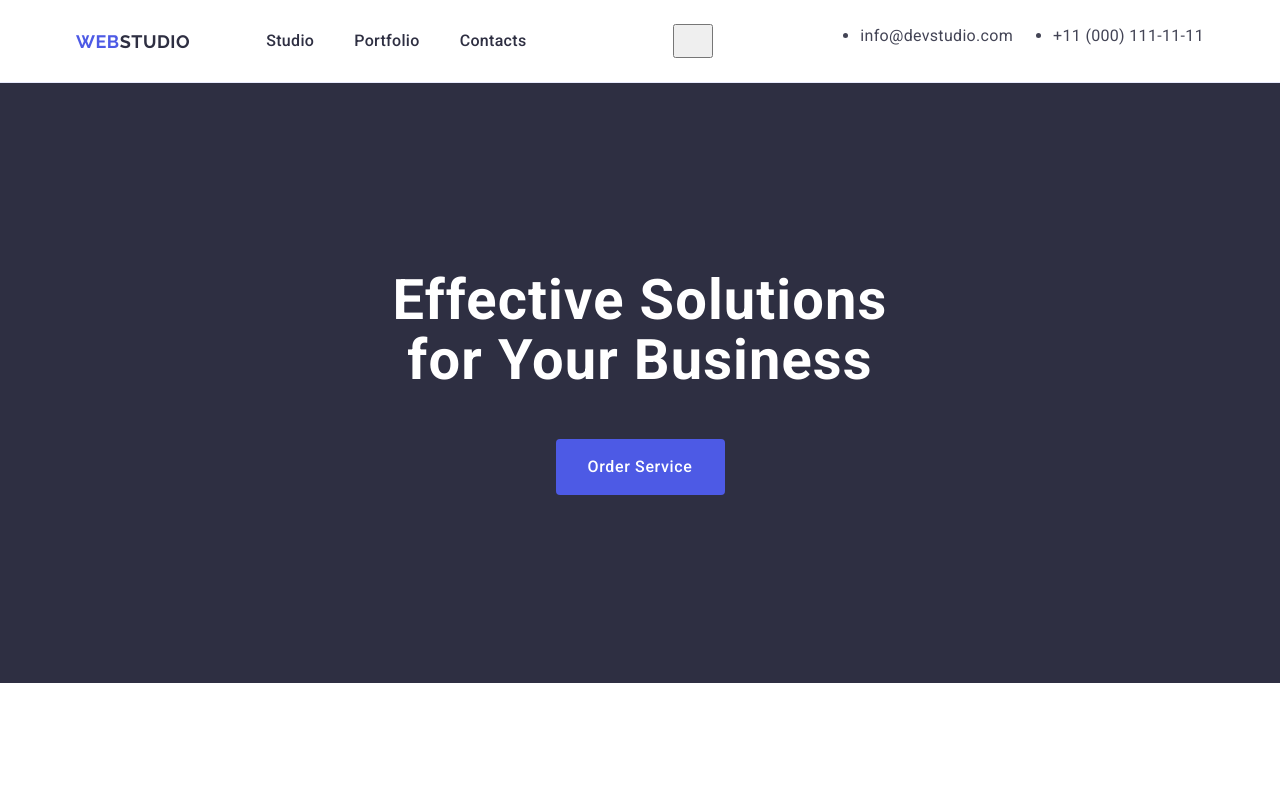
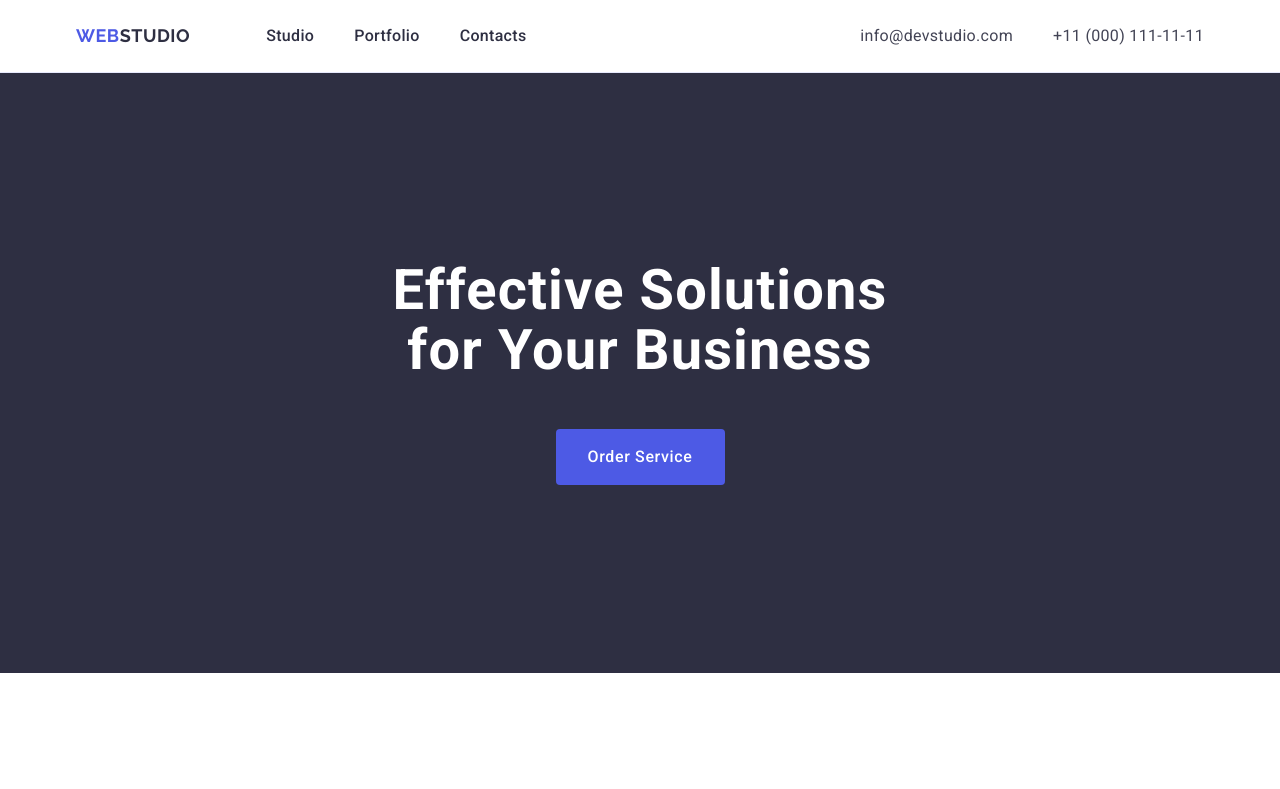
Before and after one commit to FunkeDer/goit-markup-hw-03, a plain HTML site: page index.html in a window 1280 px wide. Shown: the top 789 px of the page. Drawn offline with nearby package versions, Linux system fonts and the light colour scheme; files whose address does not match are found by name.

Commit message:
fifth commit

```diff
--- a/css/style.css
+++ b/css/style.css
@@ -108,9 +108,10 @@ img {
   .menu-link:focus {
     color: #404BBF;
   }
-  .contact-list{
+  .contact{
     display: flex;
     gap: 40px;
+    list-style: none;
   }
   .contact-list-link {
     color: #434455;
@@ -122,10 +123,7 @@ img {
     transition: color 250ms cubic-bezier(0.4, 0, 0.2, 1);
   }
 
-  .contact-list-link:hover,
-  .contact-list-link:focus{
-    color: #404BBF;
-  }
+
 
   .addr {
     font-style: normal;
--- a/index.html
+++ b/index.html
@@ -25,13 +25,8 @@
                     <li class="menu-item"><a href="" class="menu-link link">Contacts</a></li>
                 </ul>
             </nav>
-            <button class="mobile-open-btn" type="button">
-                <svg class="mobile-open-btn-icon" width="24" height="24">
-                  <use href="./images/icons.svg#icon-heroicons-solid_menu"></use>
-                </svg>
-              </button>
             <address class="addr">
-                <ul class="contact-list">
+                <ul class="contact">
                     <li class="contact-list-item"><a href="mailto:info@devstudio.com" class="contact-list-link link">info@devstudio.com</a></li>
                     <li class="contact-list-item"><a href="tel:+110001111111" class="contact-list-link link">+11 (000) 111-11-11</a></li>
                 </ul>
```
